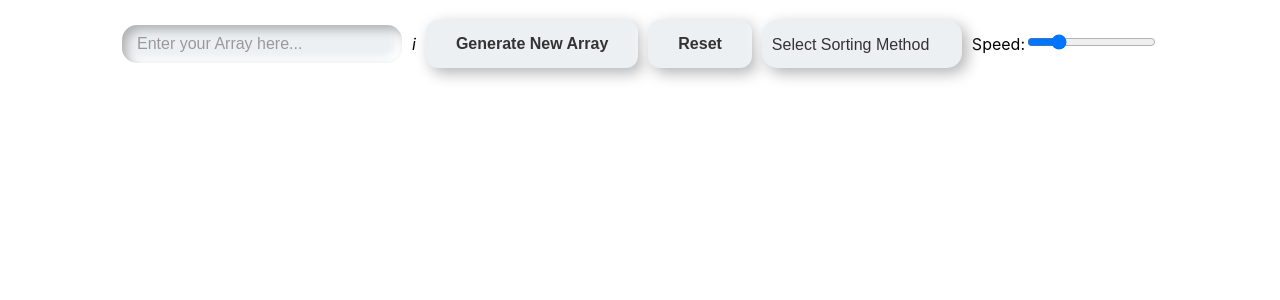
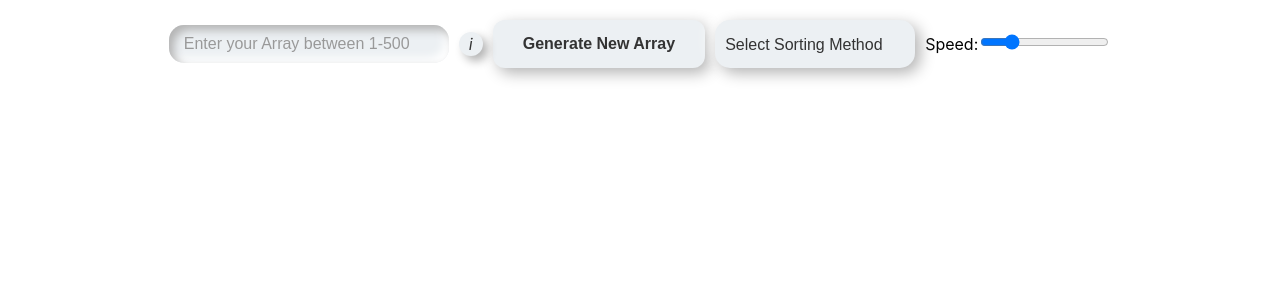
Before and after one commit to PUSHPENDRAPADDI/SortingVisualizer, a React (Create React App) app: page / in a window 1280 px wide. Shown: the top 300 px of the page. Built offline with nearby package versions, Linux system fonts and the light colour scheme.

Commit message:
Control Code Commit

```diff
--- a/src/App.css
+++ b/src/App.css
@@ -1,38 +1,3 @@
 .App {
   text-align: center;
 }
-
-.App-logo {
-  height: 40vmin;
-  pointer-events: none;
-}
-
-@media (prefers-reduced-motion: no-preference) {
-  .App-logo {
-    animation: App-logo-spin infinite 20s linear;
-  }
-}
-
-.App-header {
-  background-color: #282c34;
-  min-height: 100vh;
-  display: flex;
-  flex-direction: column;
-  align-items: center;
-  justify-content: center;
-  font-size: calc(10px + 2vmin);
-  color: white;
-}
-
-.App-link {
-  color: #61dafb;
-}
-
-@keyframes App-logo-spin {
-  from {
-    transform: rotate(0deg);
-  }
-  to {
-    transform: rotate(360deg);
-  }
-}
--- a/src/App.js
+++ b/src/App.js
@@ -14,14 +14,16 @@ function App() {
 
   useEffect(() => {
     const arr = userInput?.split(',');
-    const integerArray = arr?.filter(item => !isNaN(item) && Number.isInteger(parseFloat(item))).map(item => Number(item));
-    if (integerArray && integerArray.length > 0) setArray(integerArray);
+    const integerArray = arr?.filter(item => !isNaN(item) && Number.isInteger(parseFloat(item))).map(item => Number(item) <= 500 && Number(item));
+    if (integerArray && integerArray.length > 0) {
+      setArray(integerArray);
+    }
   }, [userInput]);
 
-  const generateArray = (size = 30) => {
+  const generateArray = () => {
     if (isSorting) return;
-    const newArray = Array.from({ length: size }, () =>
-      Math.floor(Math.random() * 500)
+    const newArray = Array.from({ length: 30 }, () =>
+      Math.floor(Math.random() * (500 - 50 + 1)) + 50
     );
     setUserInput('');
     setArray(newArray);
@@ -109,7 +111,7 @@ function App() {
           bars[j].style.backgroundColor = "green";
         }, j * speed);
       }
-    }, animations.length * speed);
+    }, animations.length * speed + speed);
   };
   const animateSelectionSorting = (animations) => {
     const bars = document.getElementsByClassName("bar");
@@ -153,6 +155,7 @@ function App() {
         isSorting={isSorting}
         setUserInput={setUserInput}
         userInput={userInput}
+        speed={speed}
       />
       <Visualizer array={array} />
     </div>
--- a/src/components/Controls.js
+++ b/src/components/Controls.js
@@ -1,21 +1,18 @@
 import React from "react";
 import "./Controls.css";
 
-const Controls = ({ generateArray, startSort, setSpeed, isSorting, userInput, setUserInput, reset }) => {
+const Controls = ({speed, generateArray, startSort, setSpeed, isSorting, userInput, setUserInput, reset }) => {
     return (
         <div className="controls-container">
             <div className="input-wrapper">
-                <input type="text" value={userInput} className="neumorphic-input" onChange={e => setUserInput(e.target.value)} placeholder="Enter your Array here..." />
+                    <input type="text" value={userInput} className="neumorphic-input" onChange={e => setUserInput(e.target.value)} placeholder="Enter your Array between 1-500" />
                 <div className="info-icon-wrapper">
-                    <i classN="info-icon">i</i>
+                    <i className="info-icon">i</i>
                     <span className="tooltip-text">Provide your array by comma separated integer</span>
                 </div>
             </div>
-            <button className="neu-button" onClick={() => generateArray(30)} disabled={isSorting}>
+            <button className="neu-button" onClick={generateArray} disabled={isSorting}>
                 Generate New Array
-            </button>
-            <button className="neu-button" onClick={reset} disabled={isSorting}>
-                Reset
             </button>
             <select onChange={(e) => startSort(e.target.value)} disabled={isSorting} className="neumorphism-dropdown">
                 <option value="">Select Sorting Method</option>
```
